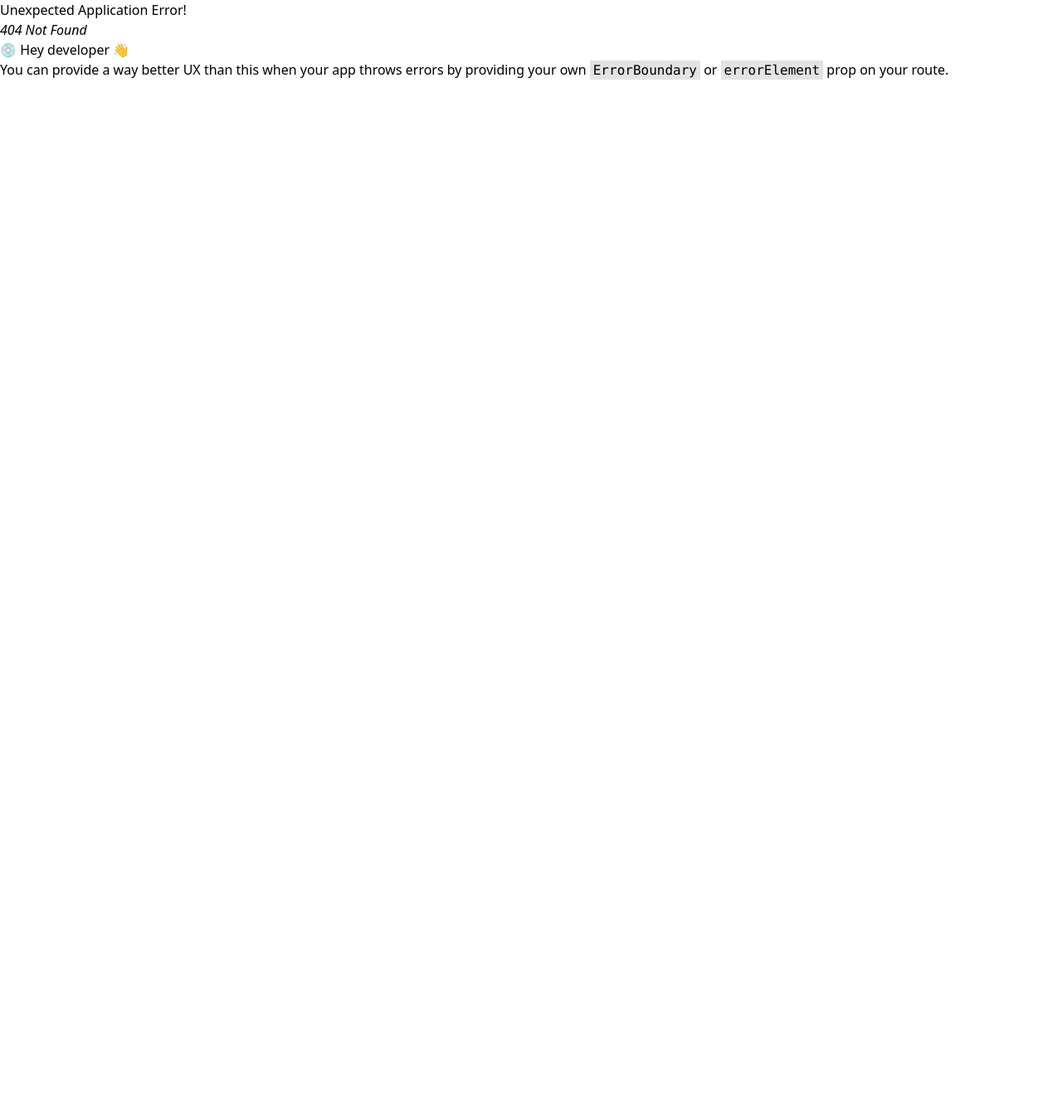
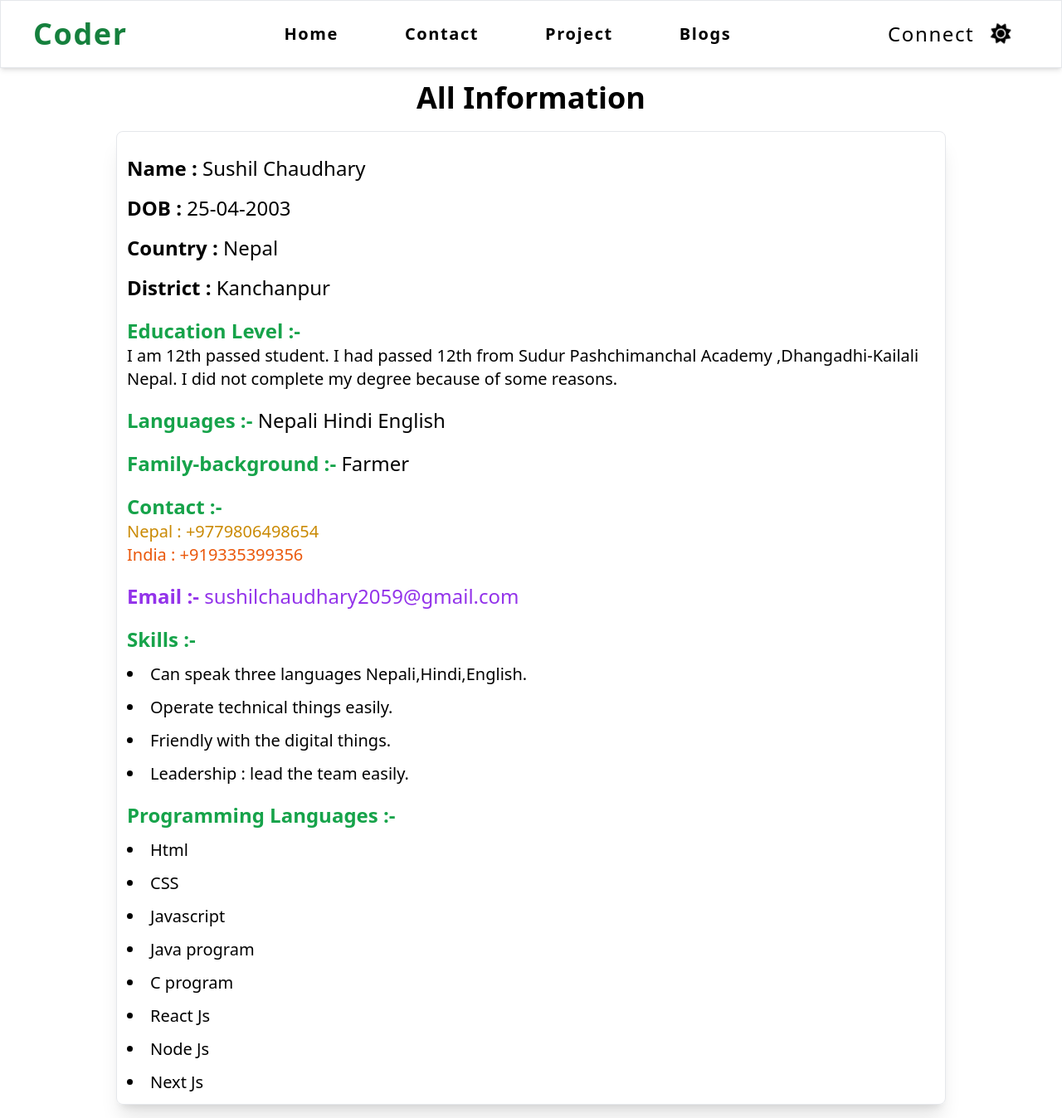
Before and after one commit to Kraven0112/Folio, a React (Vite) app: page /information in a window 1280 px wide. Before the commit this address had no page. Shown: the whole page at 83% size. Before the commit the page ends 800 px from the top, so only its background shows below. Built offline with nearby package versions, Linux system fonts and the light colour scheme.

Commit message:
change made again1

```diff
--- a/src/main.jsx
+++ b/src/main.jsx
@@ -3,6 +3,7 @@ import { createBrowserRouter,RouterProvider } from "react-router-dom"
 import App from "./App"
 import Homepage from "./pages/Homepage"
 import Contact from "./pages/Contact"
+import AllInfo from "./pages/AllInfo"
 import './index.css'
 import './App.css'
 
@@ -18,6 +19,10 @@ const route  = createBrowserRouter([
             {
                 path:"/contact",
                 element:<Contact/>
+            },
+            {
+                path:"/information",
+                element:<AllInfo/>
             }
         ]
     }
--- /dev/null
+++ b/src/pages/AllInfo.jsx
@@ -0,0 +1,60 @@
+import React, { useContext } from 'react'
+import { ThemeContext } from '../contexts/ThemeContext'
+
+export default function AllInfo() {
+    const[isDark] = useContext(ThemeContext)
+  return (
+    <main className={`min-h-[89.5vh] p-4 ${isDark?"bg-slate-950 text-white":""}`}>
+      <div className='max-w-[1250px] mx-auto'>
+        <h1 className={`text-center text-2xl sm:text-4xl font-bold ${isDark?"textAnimation":""}`}>All Information</h1>
+        <div className={`max-w-[1000px] mt-7 sm:mt-5 mx-auto p-3 rounded-lg ${isDark?"shadow-lg shadow-gray-50":" shadow-xl border"}`}>
+            <h1 className='text-xl sm:mt-4 sm:text-2xl'><b>Name :</b> Sushil Chaudhary</h1>
+            <h1 className='text-xl sm:mt-4 sm:text-2xl'><b>DOB :</b> 25-04-2003</h1>
+            <h1 className='text-xl sm:mt-4 sm:text-2xl'><b>Country :</b> Nepal</h1>
+            <h1 className='text-xl sm:mt-4 sm:text-2xl'><b>District :</b> Kanchanpur</h1>
+            <div className='mt-5'>
+                <h1 className='sm:text-2xl text-green-600'><b>Education Level :-</b></h1>
+                <p className='text-xl text-pretty'>I am 12th passed student. I had passed 12th from Sudur Pashchimanchal Academy ,Dhangadhi-Kailali Nepal. I did not complete my degree because of some reasons.</p>
+            </div>
+
+            <div className='mt-5'>
+                <h1 className='text-xl sm:text-2xl'><b className='text-green-600'>Languages :-</b> Nepali Hindi English</h1>
+            </div>
+
+            <div className='mt-5'>
+                <h1 className='text-xl sm:text-2xl'><b className='text-green-600'>Family-background :-</b> Farmer</h1>
+            </div>
+
+            <div className='mt-5'>
+                <h1 className='text-xl sm:text-2xl text-green-600'><b>Contact :-</b></h1>
+                <p className='text-xl text-yellow-600 text-pretty'> Nepal : +9779806498654 </p>
+                <p className='text-xl text-orange-600 text-pretty'> India : +919335399356</p>
+            </div>
+            <div className='mt-5'>
+                <h1 className='text-xl sm:text-2xl text-purple-600'><b>Email :-</b> sushilchaudhary2059@gmail.com</h1>
+            </div>
+
+            <div className='mt-5'>
+                <h1 className='text-xl sm:text-2xl text-green-600'><b>Skills :-</b></h1>
+                <li className='text-xl text-pretty mt-3'>Can speak three languages Nepali,Hindi,English.</li>
+                <li className='text-xl text-pretty mt-3'>Operate technical things easily.</li>
+                <li className='text-xl text-pretty mt-3'>Friendly with the digital things.</li>
+                <li className='text-xl text-pretty mt-3'>Leadership : lead the team easily.</li>
+            </div>
+
+            <div className='mt-5'>
+                <h1 className='text-xl sm:text-2xl text-green-600'><b>Programming Languages :-</b></h1>
+                <li className='text-xl text-pretty mt-3'>Html</li>
+                <li className='text-xl text-pretty mt-3'>CSS</li>
+                <li className='text-xl text-pretty mt-3'>Javascript</li>
+                <li className='text-xl text-pretty mt-3'>Java program</li>
+                <li className='text-xl text-pretty mt-3'>C program</li>
+                <li className='text-xl text-pretty mt-3'>React Js</li>
+                <li className='text-xl text-pretty mt-3'>Node Js</li>
+                <li className='text-xl text-pretty mt-3'>Next Js</li>
+            </div>
+        </div>
+      </div>
+    </main>
+  )
+}
--- a/src/pages/Contact.jsx
+++ b/src/pages/Contact.jsx
@@ -23,7 +23,7 @@ export default function Contact() {
 
       <h1
         className={`text-2xl font-bold sm:text-6xl text-center ${
-          isDark ? "textAnimation" : "text-slate-600"
+          isDark ? "textAnimation" : ""
         }`}
       >
         Welcome to Contact Page
--- a/src/pages/Homepage.jsx
+++ b/src/pages/Homepage.jsx
@@ -58,9 +58,9 @@ export default function Homepage() {
         </div>
       </div>
 
-      <div className="mt-8 text-center">
+      <div className="mt-10 sm:mt-8 text-center">
         <Link
-          to={"/contact"}
+          to={"/information"}
           className={`text-2xl sm:text-4xl ${
             isDark ? "text-cyan-600" : "text-purple-900"
           }`}
```
